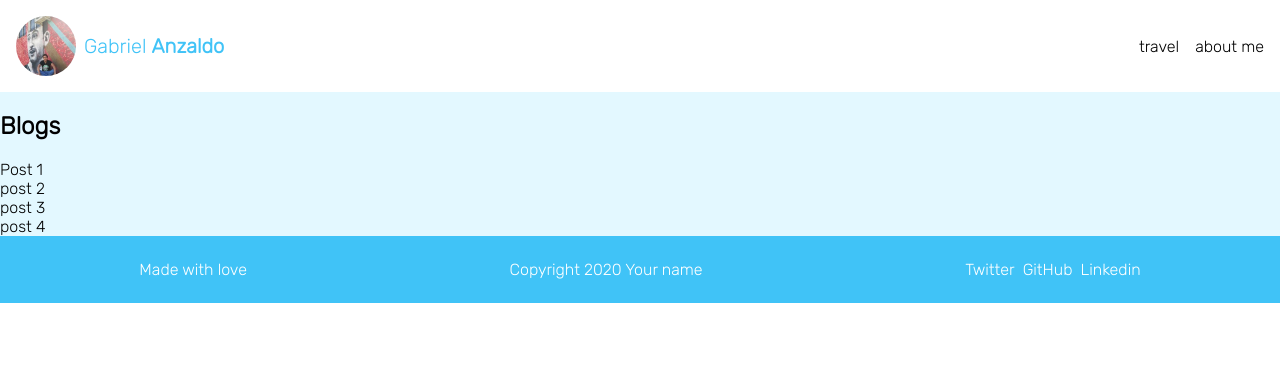
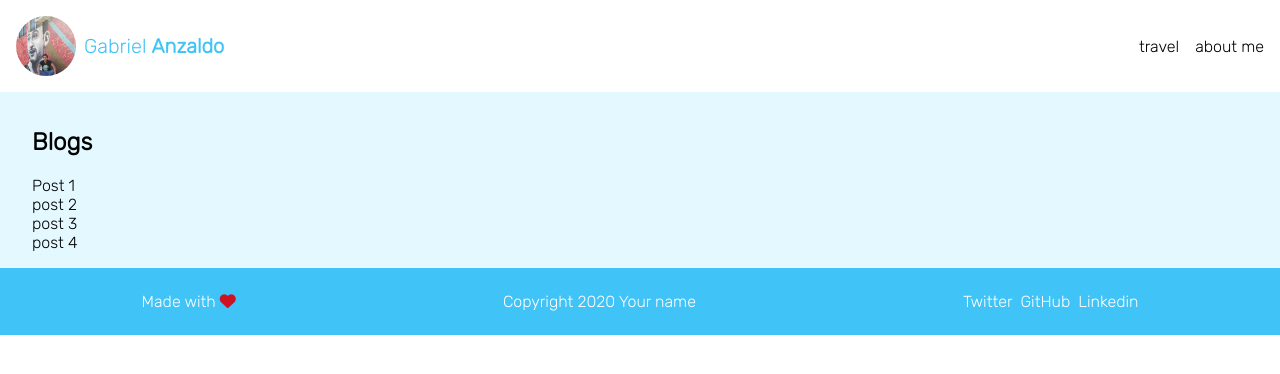
Before and after one commit to gabrielAnzaldo/personal-website, a website built with webpack: page src/index.html in a window 1280 px wide. Built offline with nearby package versions, Linux system fonts and the light colour scheme.

Commit message:
chore: Add icons.

```diff
--- a/src/index.html
+++ b/src/index.html
@@ -3,6 +3,7 @@
   <head>
     <link href="https://fonts.googleapis.com/css2?family=Rubik:wght@300&display=swap" rel="stylesheet">
     <meta name="viewport" content="width=device-width, initial-scale=1, maximum-scale=1" />
+    <script src="https://kit.fontawesome.com/e6b7c0fe49.js" crossorigin="anonymous"></script>
     <title>Gabriel Anzaldo Personal Website</title>
   </head>
 
@@ -35,7 +36,7 @@
       </div>
     </main>
     <footer class="footer">
-      <p>Made with love</p>
+      <p>Made with <i class="fas fa-heart"></i></p>
       <p class="copyright">Copyright 2020 Your name</p>
       <ul class="social-links">
         <li>Twitter</li>
--- a/src/styles/small.css
+++ b/src/styles/small.css
@@ -78,8 +78,12 @@ footer ul li:last-child {
 footer .copyright, footer .social-links {
   margin-top: 0;
 }
+footer i.fas.fa-heart {
+  color: #CF1124;
+}
 
 /* Main */
 main {
   background-color: #E3F8FF;
+  padding: 1rem 2rem;
 }
```
